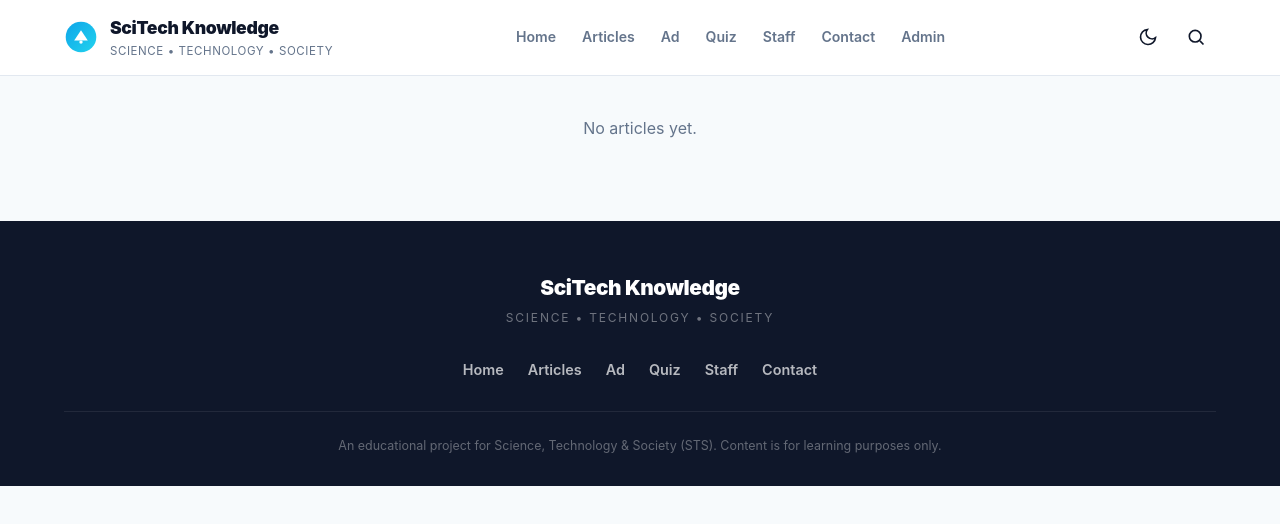
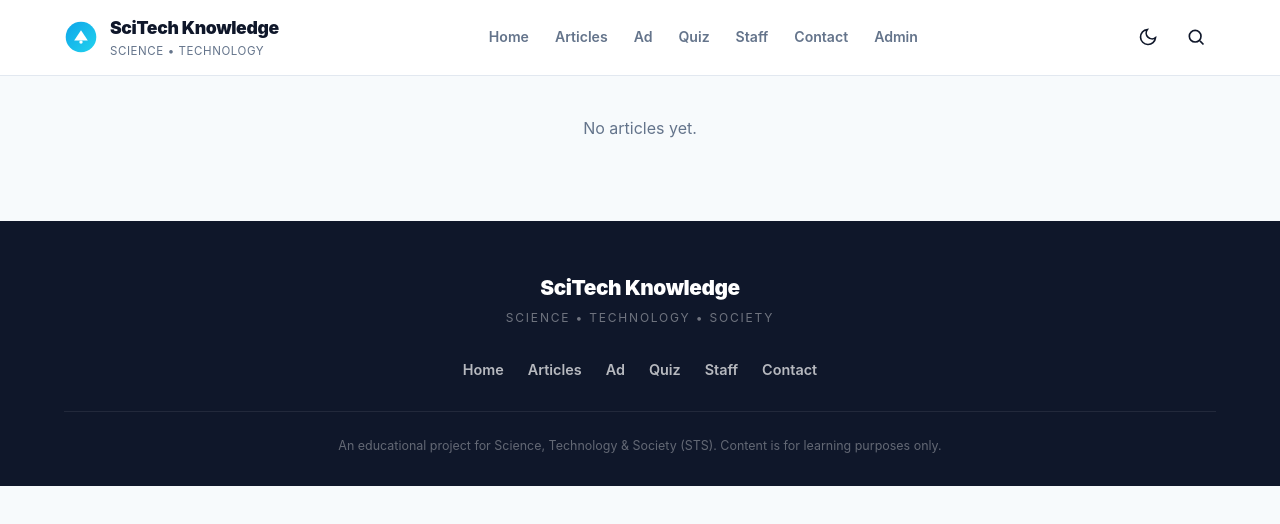
Before and after one commit to archiejohn990-coder/SciTech-Knowledge-Society, a website: page public/index.html in a window 1280 px wide. Drawn offline with Linux system fonts and the light colour scheme; no server answers.

Commit message:
Update index.html

```diff
--- a/public/index.html
+++ b/public/index.html
@@ -29,7 +29,7 @@
         </div>
         <div class="brand-text">
           <div class="brand-name">SciTech Knowledge</div>
-          <div class="brand-tag">Science • Technology • Society</div>
+          <div class="brand-tag">Science • Technology</div>
         </div>
       </div>
 
```
